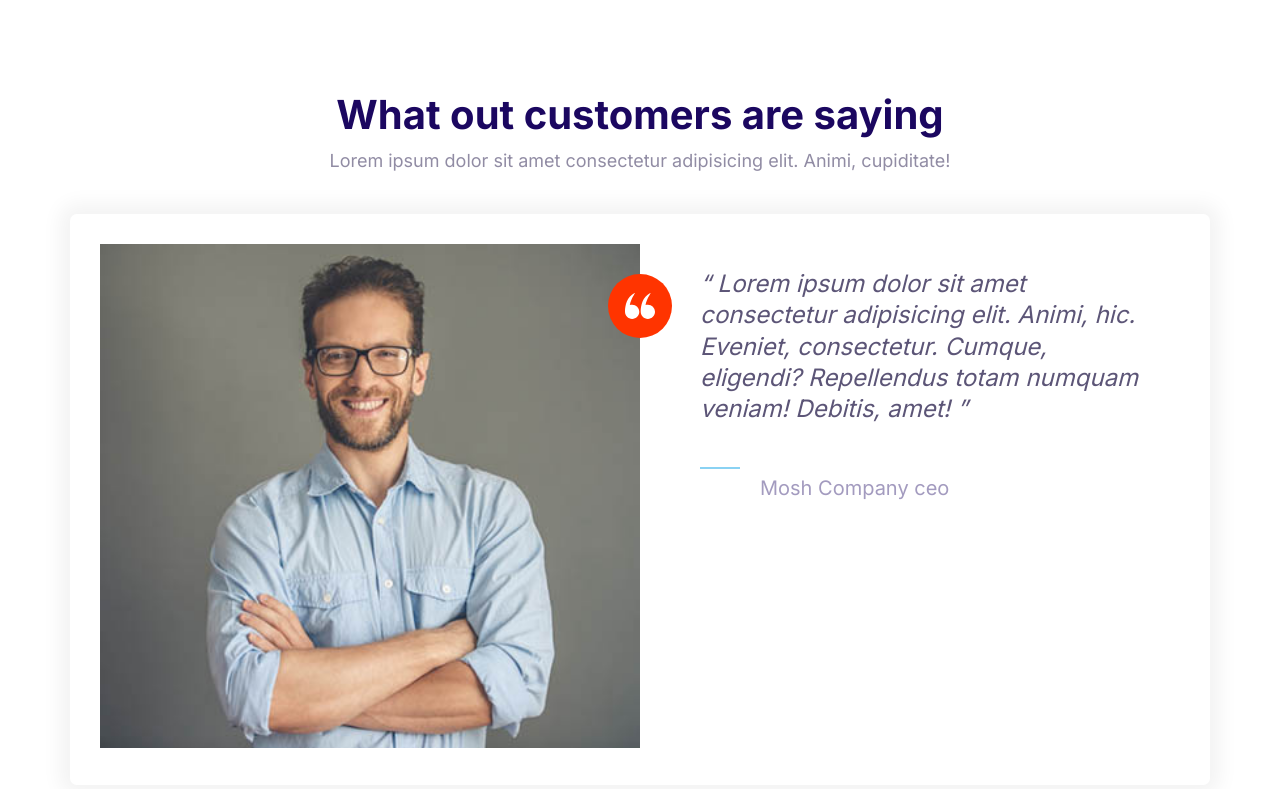
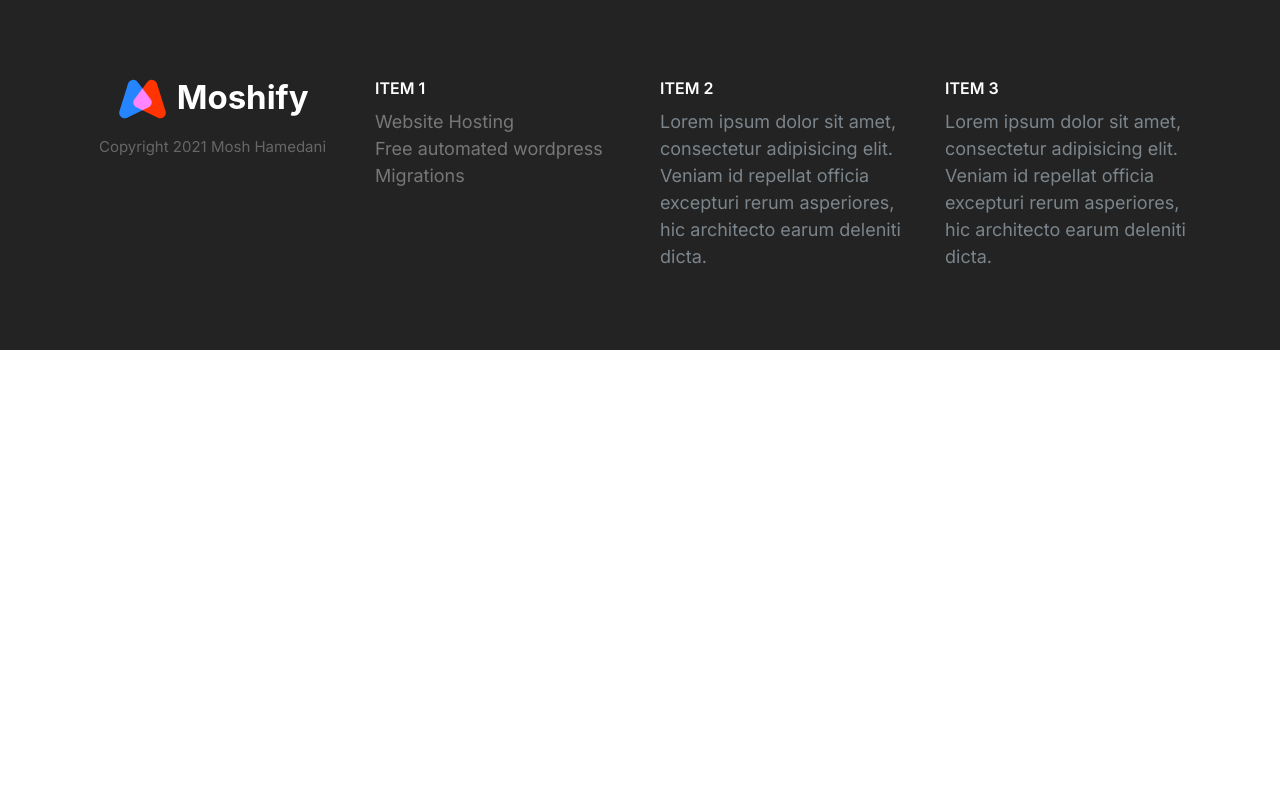
Before and after one commit to Hristakos/moshify, a plain HTML site: page index.html in a window 1280 px wide. Drawn offline with Linux system fonts and the light colour scheme.

Commit message:
created footer component

```diff
--- a/css/styles.css
+++ b/css/styles.css
@@ -617,6 +617,12 @@ a {
   color: #7b858b;
 }
 
+.block--dark h1,
+.block--dark h2,
+.block--dark h3 {
+  color: #fff;
+}
+
 .block--dark .block__heading {
   color: #fff;
 }
@@ -813,3 +819,79 @@ a {
   }
 
 }
+
+/* Footer */
+
+.footer {
+  background: #232323;
+
+}
+
+.footer a {
+  color: #777;
+  transition: color .3s;
+}
+
+.footer a:hover {
+  color: #fff;
+}
+
+.footer__section {
+  padding: 2rem;
+  border-bottom: 1px solid #393939;
+}
+
+.footer__section .list {
+  margin: 0;
+}
+
+.footer__heading {
+  font-weight: 600;
+  text-transform: uppercase;
+}
+
+.footer__brand {
+  margin-top: 5rem;
+  text-align: center;
+}
+.footer__brand img {
+  width: 100%;
+  max-width: 230px;
+}
+.footer__copyright {
+  font-size: 2.1rem;
+  color: #fff;
+  opacity: .3;
+}
+
+@media screen and (min-width: 768px) {
+
+
+  .footer__sections {
+    grid-template-columns: repeat(auto-fit,minmax(10rem, 1fr));
+  }
+  .footer .collapsible__chevron {
+    display: none;
+  }
+
+  .footer .collapsible__content {
+    opacity: 1;
+    max-height: 100%;
+  }
+
+  .footer__brand {
+    order: -1;
+    margin-top: 1rem;
+  }
+
+  .footer__copyright {
+    font-size: 1.5rem;
+  }
+
+  .footer__section {
+    border: none;
+  }
+  .footer__heading {
+    font-size: 1.6rem;
+  }
+}
--- a/index.html
+++ b/index.html
@@ -13,45 +13,53 @@
 </head>
 
 <body>
-    <section class="block">
-        <header class="block__header">
-            <h2>What out customers are saying</h2>
-            <p>Lorem ipsum dolor sit amet consectetur adipisicing elit. Animi, cupiditate!</p>
+    <footer class="block block--dark footer">
+        <div class="container grid footer__sections">
+            <section class="collapsible collapsible--expanded footer__section">
+                <header class="collapsible__header">
+                    <h2 class="collapsible__heading footer__heading">Item 1</h2>
+                    <svg class="icon icon--primary icon--white collapsible__chevron">
+                        <use xlink:href="images/sprite.svg#chevron"></use>
+                    </svg>
                 </header>
-        <div class="container">
-            <div class="card testimonial">
-                <div class="grid grid--1x2">
-                    <div class="testimonial__image">
-                        <img src="images/testimonial.jpg" alt="A happy smiling customer">
-                        <span class="icon-container icon-container--accent">
-                            <svg class="icon icon--white icon--small">
-                                <use xlink:href="images/sprite.svg#quotes"></use>
+                <div class="collapsible__content">
+                    <ul class="list">
+                        <li><a href="#">Website Hosting</a></li>
+                        <li><a href="#">Free automated wordpress</a></li>
+                        <li><a href="#">Migrations</a></li>
+                    </ul>
+                </div>
+            </section>
+            <section class="collapsible footer__section">
+                <header class="collapsible__header">
+                    <h2 class="collapsible__heading footer__heading">Item 2</h2>
+                    <svg class="icon icon--primary icon--white collapsible__chevron">
+                        <use xlink:href="images/sprite.svg#chevron"></use>
                     </svg>
-                        </span>
+                </header>
+                <div class="collapsible__content">
+                    Lorem ipsum dolor sit amet, consectetur adipisicing elit. Veniam id repellat officia excepturi rerum
+                    asperiores, hic architecto earum deleniti dicta.
                 </div>
-                    <blockquote class="quote">
-                        <p class="quote__text">
-                            Lorem ipsum dolor sit amet consectetur adipisicing elit. Animi, hic. Eveniet, consectetur.
-                            Cumque, eligendi? Repellendus totam numquam veniam! Debitis, amet!
-                        </p>
-                        <footer>
-                            <div class="media">
-                                <div class="media__image">
-                                    <svg class="icon icon--primary quote__line">
-                                        <use xlink:href="images/sprite.svg#line"></use>
+            </section>
+            <section class="collapsible footer__section">
+                <header class="collapsible__header">
+                    <h2 class="collapsible__heading footer__heading">Item 3</h2>
+                    <svg class="icon icon--primary icon--white collapsible__chevron">
+                        <use xlink:href="images/sprite.svg#chevron"></use>
                     </svg>
+                </header>
+                <div class="collapsible__content">
+                    Lorem ipsum dolor sit amet, consectetur adipisicing elit. Veniam id repellat officia excepturi rerum
+                    asperiores, hic architecto earum deleniti dicta.
                 </div>
-                                <div class="media__body">
-                                    <h3 class="media__title quote__author">Jhone Lumeo</h3>
-                                    <p class="quote__company">Mosh Company ceo</p>
-                                </div>
+            </section>
+            <section class="footer__brand">
+                <img src="/images/logo.svg" alt="">
+                <p class="footer__copyright">Copyright 2021 Mosh Hamedani</p>
+            </section>
         </div>
     </footer>
-                    </blockquote>
-
-                </div>
-            </div>
-    </section>
     <script src="js/main.js"></script>
 </body>
 
```
Also changed, not shown: components/block-footer.html (added, +47 -0 lines). Lines whose indentation alone changed are shown as unchanged.
